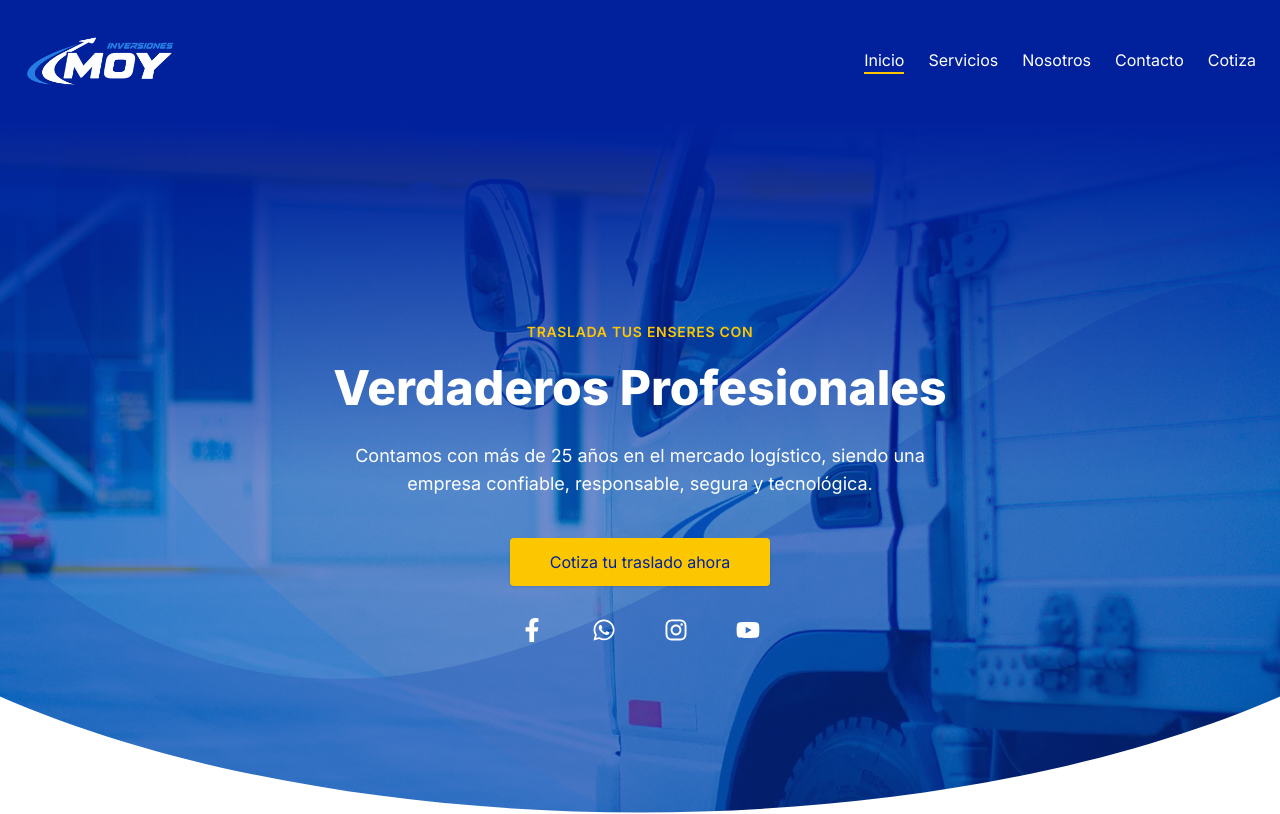
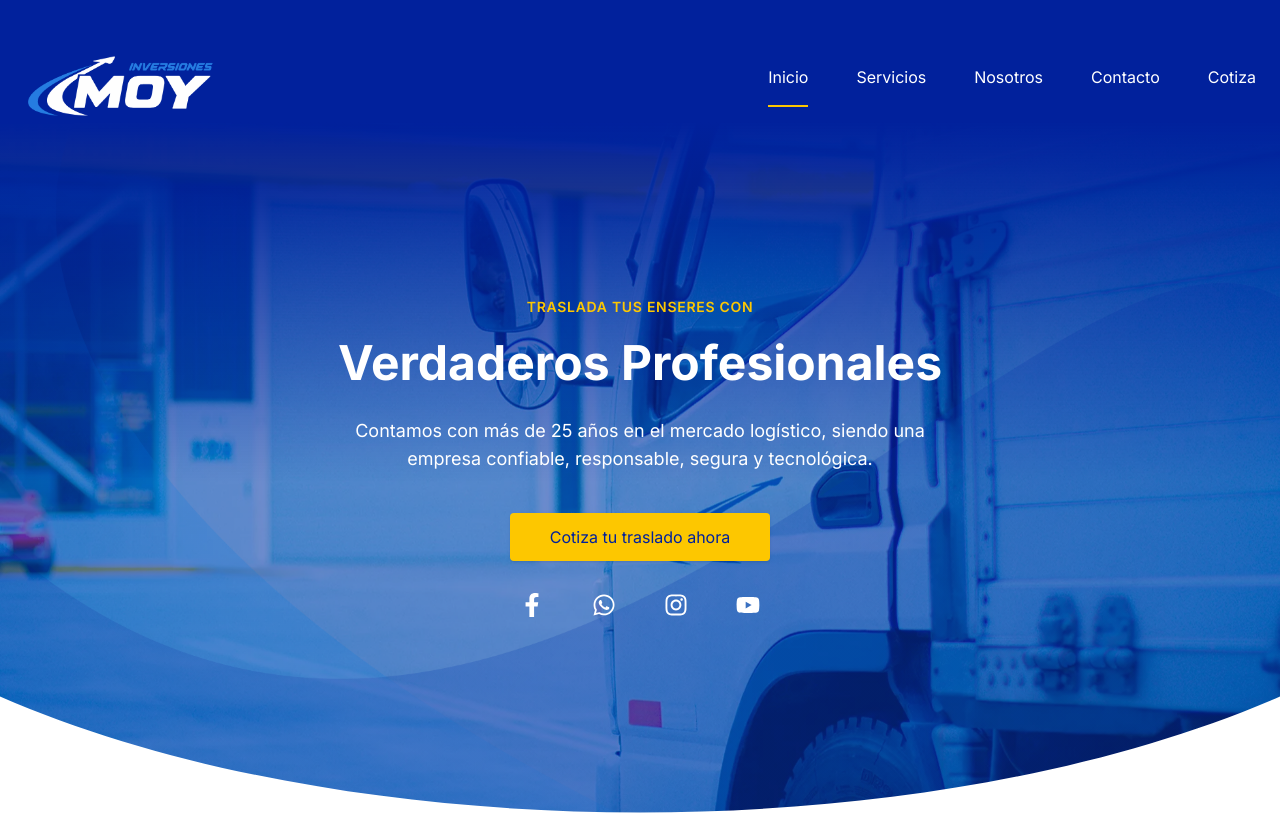
Before and after one commit to yofrelopez/inversiones-moy, a Next.js app: page / in a window 1280 px wide. Shown: the top 814 px of the page. Built offline with nearby package versions, Linux system fonts and the light colour scheme.

Commit message:
mejoras en el hero page

```diff
--- a/components/Navbar.tsx
+++ b/components/Navbar.tsx
@@ -27,7 +27,7 @@ export default function Navbar() {
 
 
          {/* Logo */}
-         <div className="relative h-[40px] w-[152px] md:h-[60px] lg:h-[90px]">
+         <div className="relative h-[100px] w-[120px] md:h-[140px] lg:h-[140px] lg:w-[192px]">
           <Image
             src="/logo-moy.png"
             alt="Logo"
@@ -48,13 +48,13 @@ export default function Navbar() {
         </button>
 
         {/* Navegación en escritorio */}
-        <div className="hidden md:flex space-x-6">
+        <div className="hidden md:flex space-x-12">
           {navItems.map((item) => (
             <Link
               key={item.href}
               href={item.href}
-              className={`hover:underline ${
-                pathname === item.href ? 'border-b-2 border-yellow-400' : ''
+              className={`hover:cursor ${
+                pathname === item.href ? 'border-b-2 border-yellow-400 pb-4' : ''
               }`}
             >
               {item.label}
--- a/components/home/Hero.tsx
+++ b/components/home/Hero.tsx
@@ -63,7 +63,7 @@ export default function Hero() {
       <div className="absolute inset-0 bg-gradient-to-b from-moyblue via-moyblue-40 to-moyblue-40 z-0" />
 
       {/* Contenido centrado */}
-      <div className="relative z-10 text-center px-6 text-white max-w-2xl">
+      <div className="relative z-10 text-center px-6 text-white max-w-2xl mt-[-50px]">
         <p className="text-sm text-yellow-400 font-semibold mb-4 tracking-wider">
           TRASLADA TUS ENSERES CON
         </p>
--- a/src/app/globals.css
+++ b/src/app/globals.css
@@ -50,7 +50,7 @@ body {
 @layer utilities {
   /* Encabezados */
   .heading-1 {
-    @apply text-5xl font-extrabold leading-tight;
+    @apply text-5xl font-bold leading-tight;
   }
   .heading-2 {
     @apply text-4xl font-bold leading-snug;
--- a/src/app/page.tsx
+++ b/src/app/page.tsx
@@ -5,7 +5,9 @@ import Soluciones from "../../components/home/Soluciones";
 export default function HomePage() {
   return (
     <>
+    <div className='mt-[-50px] z-[-10]'>
       <Hero />
+    </div>
       <Soluciones />
     </>
   );
```
